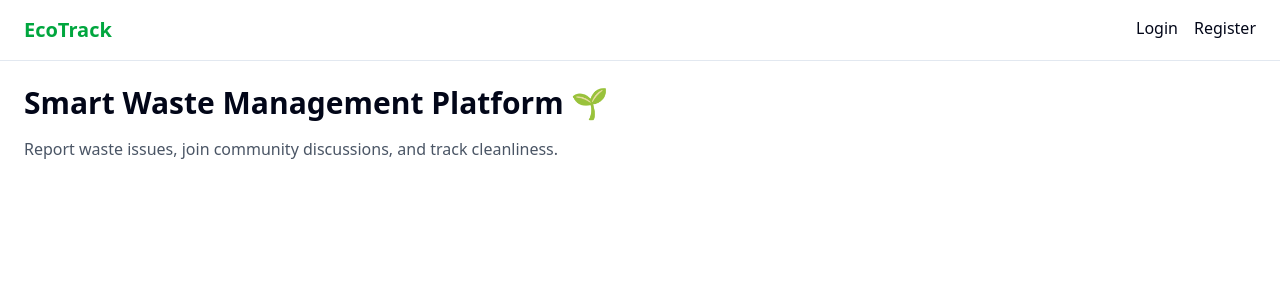
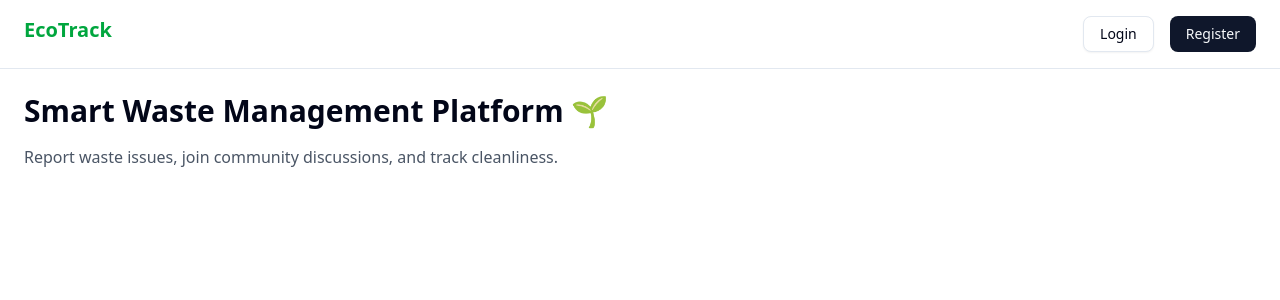
Before and after one commit to Snehil7903/eco-track, a React (Vite) app in the folder client/: page / in a window 1280 px wide. Shown: the top 300 px of the page. Built offline with nearby package versions, Linux system fonts and the light colour scheme.

Commit message:
Day 3: Add auth context, protected routes and dynamic navbar

```diff
--- a/client/src/App.jsx
+++ b/client/src/App.jsx
@@ -6,6 +6,7 @@ import Home from "./pages/Home";
 import Login from "./pages/Login";
 import Register from "./pages/Register";
 import Dashboard from "./pages/Dashboard";
+import ProtectedRoute from "./context/ProtectedRoute";
 
 export default function App() {
   return (
@@ -43,11 +44,14 @@ export default function App() {
         <Route
           path="/dashboard"
           element={
-            <MainLayout>
-              <Dashboard />
-            </MainLayout>
+            <ProtectedRoute>
+              <MainLayout>
+                <Dashboard />
+              </MainLayout>
+            </ProtectedRoute>
           }
         />
+
       </Routes>
     </BrowserRouter>
   );
--- a/client/src/components/Navbar.jsx
+++ b/client/src/components/Navbar.jsx
@@ -1,10 +1,34 @@
+import { Link } from "react-router-dom";
+import { Button } from "@/components/ui/button";
+import { useAuth } from "@/context/AuthContext";
+
 export default function Navbar() {
+  const { user, logout } = useAuth();
+
   return (
     <nav className="w-full border-b bg-white px-6 py-4 flex justify-between">
-      <h1 className="text-xl font-bold text-green-600">EcoTrack</h1>
+      <Link to="/" className="text-xl font-bold text-green-600">
+        EcoTrack
+      </Link>
+
       <div className="space-x-4">
-        <button>Login</button>
-        <button>Register</button>
+        {user ? (
+          <>
+            <Link to="/dashboard">
+              <Button variant="outline">Dashboard</Button>
+            </Link>
+            <Button onClick={logout}>Logout</Button>
+          </>
+        ) : (
+          <>
+            <Link to="/login">
+              <Button variant="outline">Login</Button>
+            </Link>
+            <Link to="/register">
+              <Button>Register</Button>
+            </Link>
+          </>
+        )}
       </div>
     </nav>
   );
--- /dev/null
+++ b/client/src/context/AuthContext.jsx
@@ -0,0 +1,23 @@
+import { createContext, useContext, useState } from "react";
+
+const AuthContext = createContext();
+
+export function AuthProvider({ children }) {
+  const [user, setUser] = useState(null);
+
+  const login = (email) => {
+    setUser({ email });
+  };
+
+  const logout = () => {
+    setUser(null);
+  };
+
+  return (
+    <AuthContext.Provider value={{ user, login, logout }}>
+      {children}
+    </AuthContext.Provider>
+  );
+}
+
+export const useAuth = () => useContext(AuthContext);
--- /dev/null
+++ b/client/src/context/ProtectedRoute.jsx
@@ -0,0 +1,8 @@
+import { Navigate } from "react-router-dom";
+import { useAuth } from "@/context/AuthContext";
+
+export default function ProtectedRoute({ children }) {
+  const { user } = useAuth();
+
+  return user ? children : <Navigate to="/login" replace />;
+}
--- a/client/src/main.jsx
+++ b/client/src/main.jsx
@@ -2,9 +2,12 @@ import React from "react";
 import ReactDOM from "react-dom/client";
 import App from "./App";
 import "./index.css";
+import { AuthProvider } from "./context/AuthContext";
 
 ReactDOM.createRoot(document.getElementById("root")).render(
   <React.StrictMode>
-    <App />
+    <AuthProvider>
+      <App />
+    </AuthProvider>
   </React.StrictMode>
 );
--- a/client/src/pages/Login.jsx
+++ b/client/src/pages/Login.jsx
@@ -1,18 +1,35 @@
 import { Button } from "@/components/ui/button";
 import { Input } from "@/components/ui/input";
 import { Card, CardContent, CardHeader, CardTitle } from "@/components/ui/card";
-import { Link } from "react-router-dom";
+import { Link, useNavigate } from "react-router-dom";
+import { useAuth } from "@/context/AuthContext";
+import { useState } from "react";
 
 export default function Login() {
+  const { login } = useAuth();
+  const navigate = useNavigate();
+  const [email, setEmail] = useState("");
+
+  const handleLogin = () => {
+    login(email);
+    navigate("/dashboard");
+  };
+
   return (
     <Card className="w-87.5">
       <CardHeader>
         <CardTitle>Login</CardTitle>
       </CardHeader>
       <CardContent className="space-y-4">
-        <Input placeholder="Email" />
+        <Input
+          placeholder="Email"
+          value={email}
+          onChange={(e) => setEmail(e.target.value)}
+        />
         <Input type="password" placeholder="Password" />
-        <Button className="w-full">Login</Button>
+        <Button className="w-full" onClick={handleLogin}>
+          Login
+        </Button>
         <p className="text-sm text-center">
           Don’t have an account?{" "}
           <Link className="text-green-600" to="/register">
```
